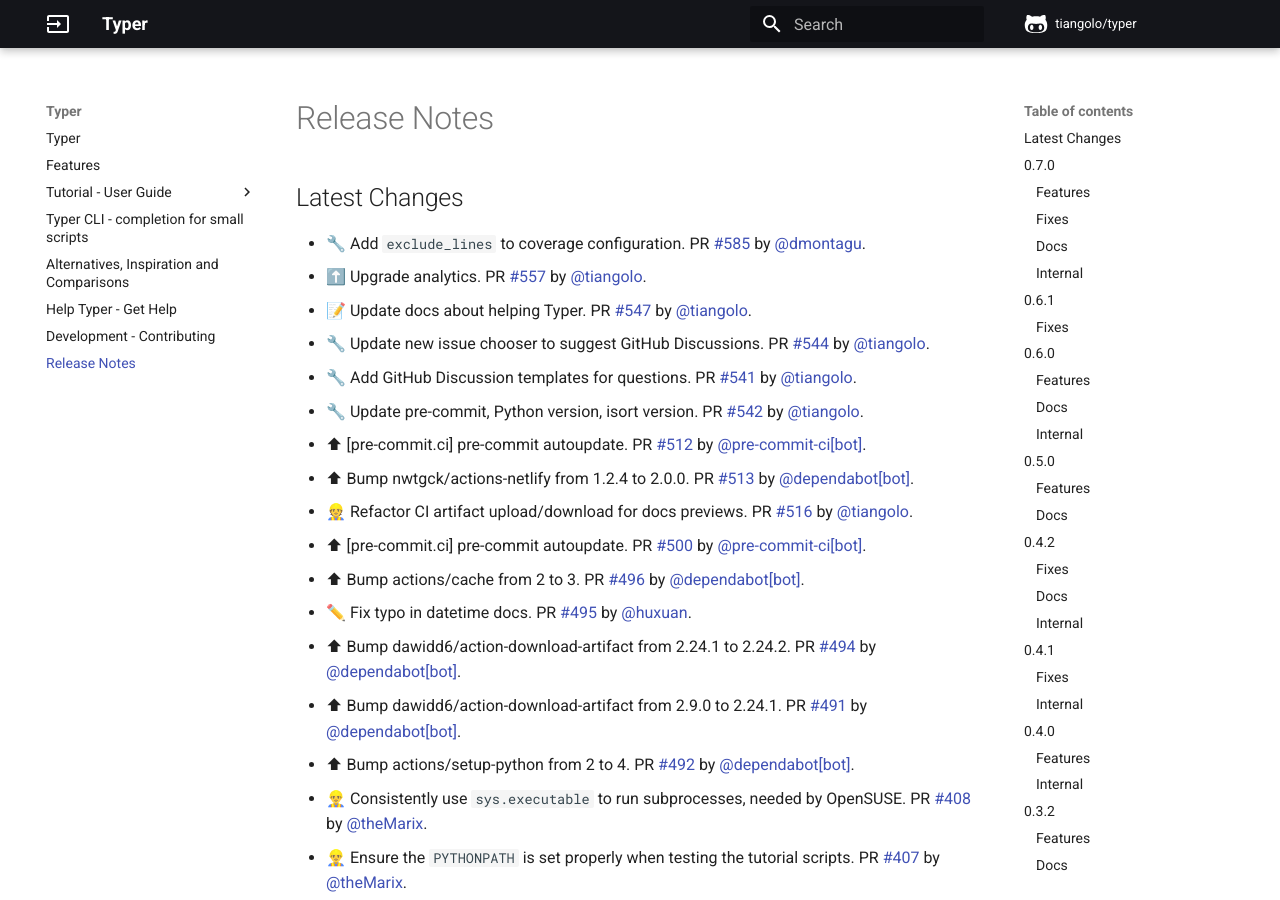
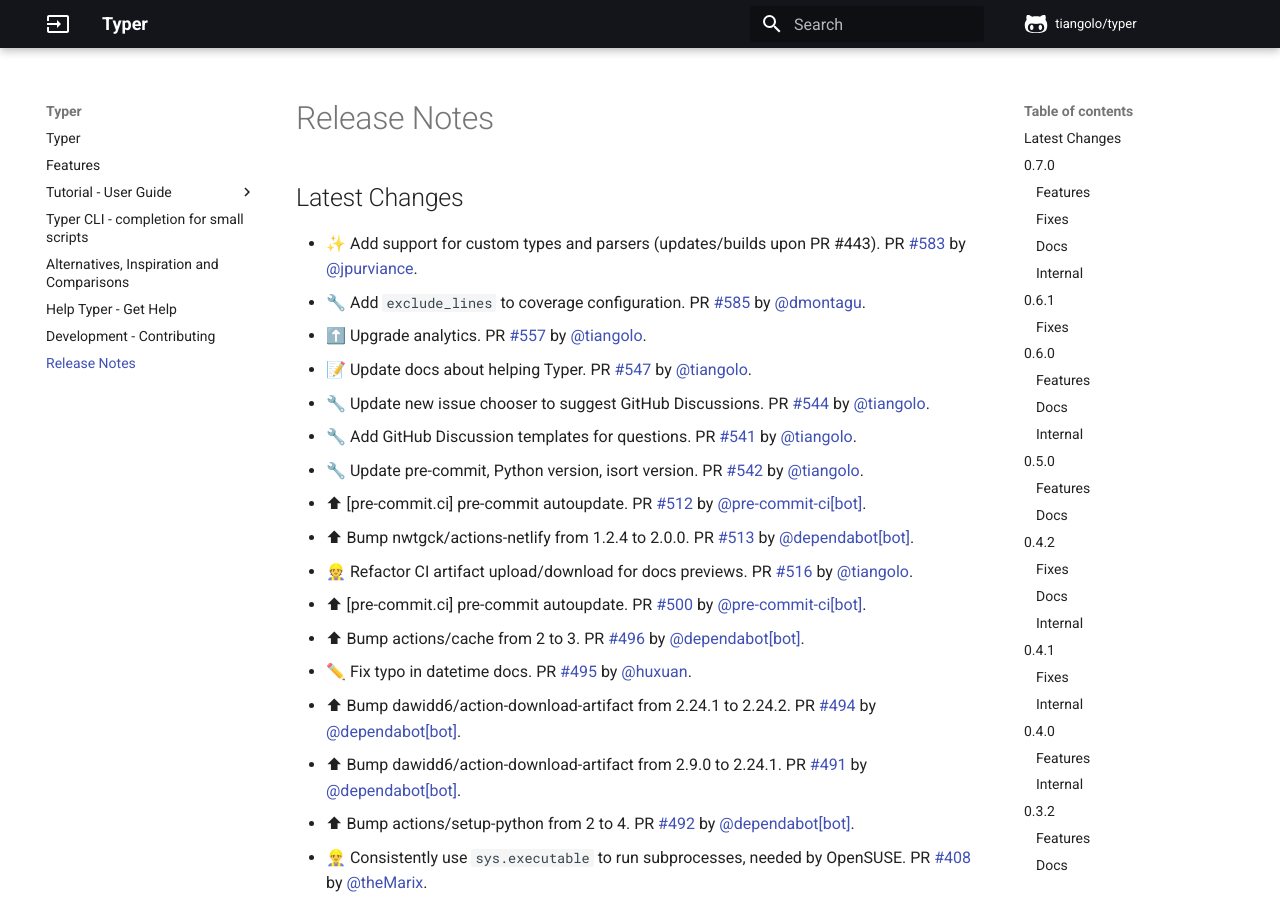
Before and after one commit to RED0731/red_pythonTyper, an MkDocs documentation site: the page built from docs/release-notes.md, in a window 1280 px wide and 900 px high. Built offline with MkDocs 1.6.1 and Material for MkDocs 9.7.7, drawn with Linux system fonts in a browser that asks for light colours; comment, search, counter and statistics services are not loaded.

Commit message:
📝 Update release notes

```diff
--- a/docs/release-notes.md
+++ b/docs/release-notes.md
@@ -1,5 +1,6 @@
 ## Latest Changes
 
+* ✨ Add support for custom types and parsers (updates/builds upon PR #443). PR [#583](https://github.com/tiangolo/typer/pull/583) by [@jpurviance](https://github.com/jpurviance).
 * 🔧 Add `exclude_lines` to coverage configuration. PR [#585](https://github.com/tiangolo/typer/pull/585) by [@dmontagu](https://github.com/dmontagu).
 * ⬆️ Upgrade analytics. PR [#557](https://github.com/tiangolo/typer/pull/557) by [@tiangolo](https://github.com/tiangolo).
 * 📝 Update docs about helping Typer. PR [#547](https://github.com/tiangolo/typer/pull/547) by [@tiangolo](https://github.com/tiangolo).
```
